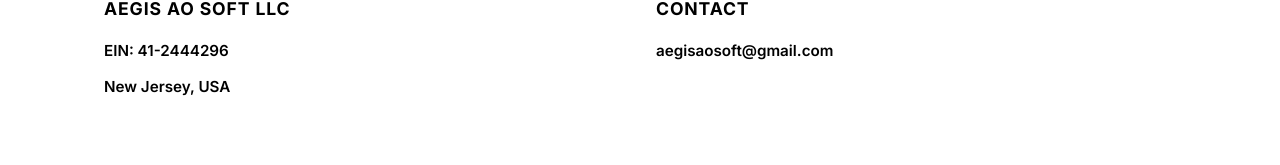
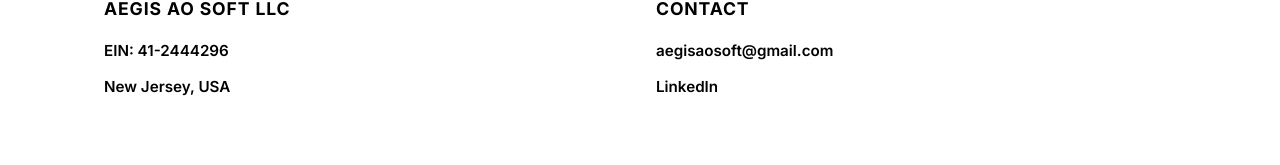
Before and after one commit to aegisaosoft/aegisaosoft-main, a React (Vite) app in the folder client/: page /products/myeztoll in a window 1280 px wide. Shown: the part 8880-9045 px from the top of the page. Built offline with nearby package versions, Linux system fonts and the light colour scheme.

Commit message:
myeztoll in linkesin

```diff
--- a/client/src/components/Footer.tsx
+++ b/client/src/components/Footer.tsx
@@ -44,6 +44,13 @@
           <div className="footer-section">
             <h4>{t('footer.contact')}</h4>
             <a href="mailto:aegisaosoft@gmail.com">aegisaosoft@gmail.com</a>
+            <a
+              href="https://www.linkedin.com/company/aegis-ao-soft/"
+              target="_blank"
+              rel="noopener noreferrer"
+            >
+              LinkedIn
+            </a>
           </div>
           <div className="footer-section footer-section-wide">
             <h4>{t('footer.services')}</h4>
```
